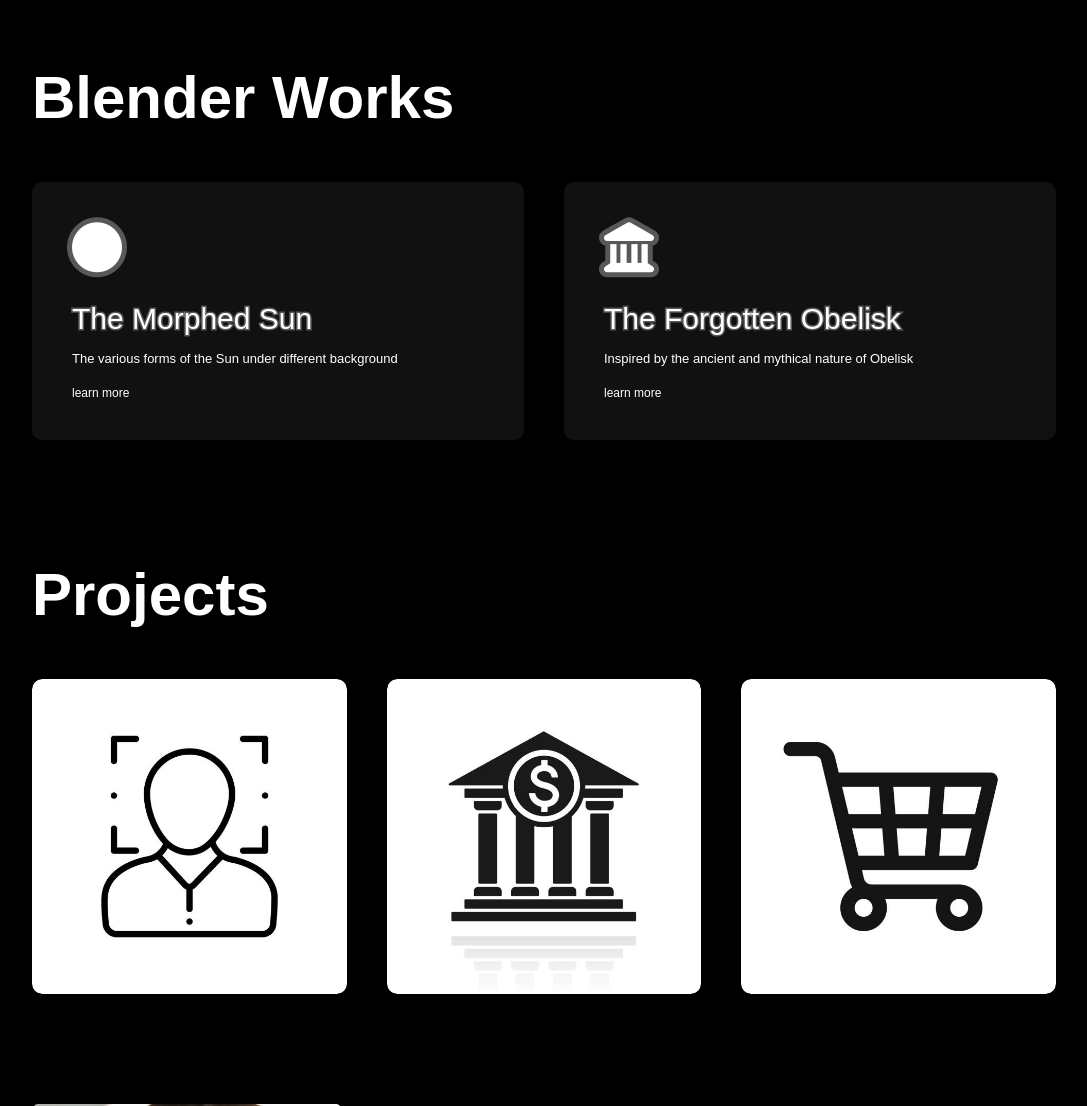
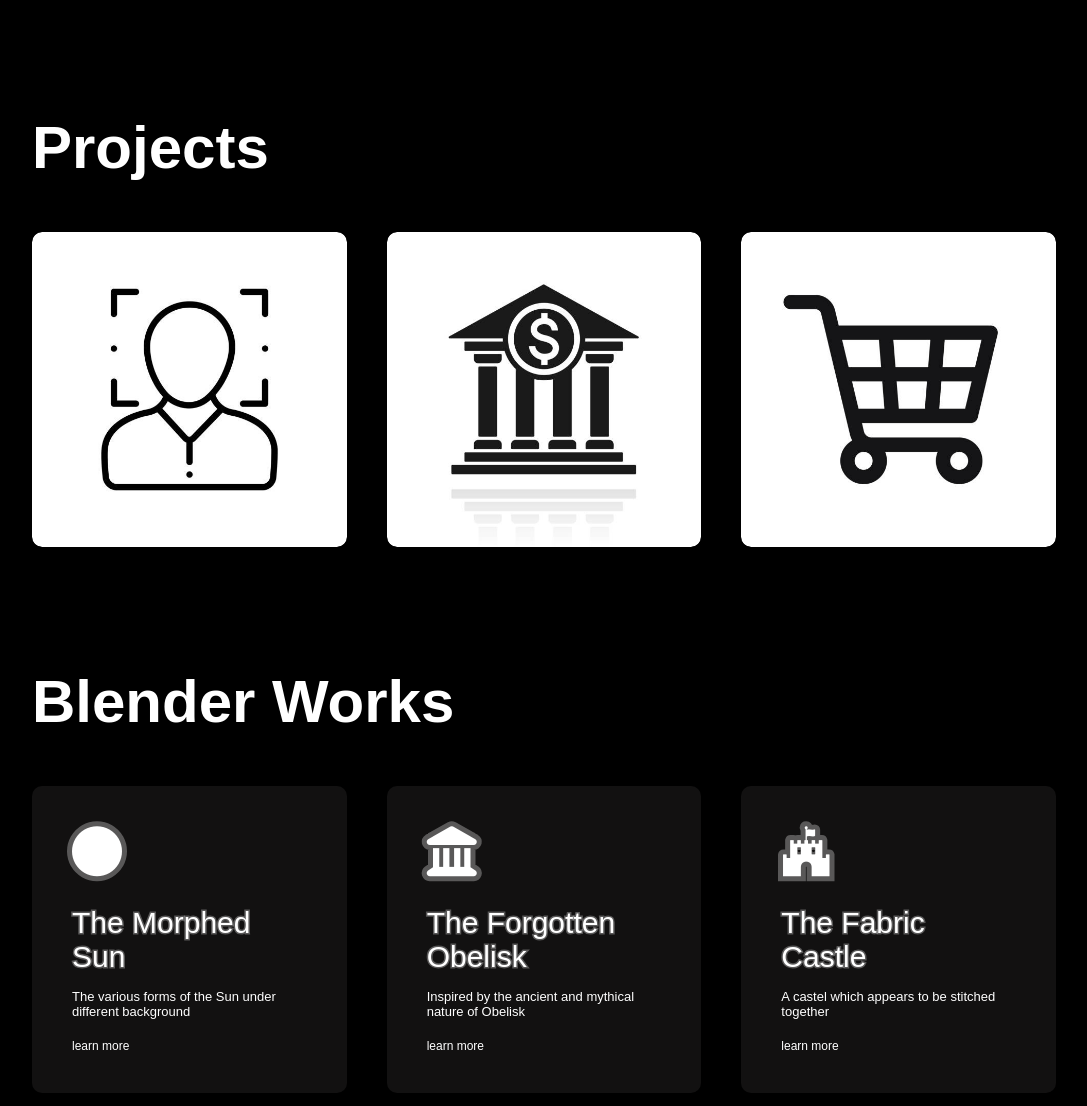
Before and after one commit to allenkuttookaransajan/allenksajan.me, a plain HTML site: page index.html in a window 1280 px wide. Shown: the part 1519-2625 px from the top of the page, without its empty margins (96-1183 px from the left). Drawn offline with Linux system fonts and the light colour scheme.

Commit message:
Update Index.html
Swapped the blender works and project area added a blender work

```diff
--- a/index.html
+++ b/index.html
@@ -50,25 +50,7 @@
       }
   var video = document.getElementById("myVideo");
 </script>
-<div id="other">
-  <div class="container">
-    <h1 class="sub-title">Blender Works</h1>
-    <div class="Blender-list">
-      <div>
-        <i class="fa-solid fa-circle"></i>
-        <h2>The Morphed Sun</h2>
-        <p>The various forms of the Sun under different background</p>
-        <a href="https://opensea.io/collection/themorphedsun" target="_blank" rel="noopener noreferrer">learn more</a>
-      </div>
-      <div>
-        <i class="fa-solid fa-landmark"></i>
-        <h2>The Forgotten Obelisk</h2>
-        <p>Inspired by the ancient and mythical nature of Obelisk</p>
-        <a href="https://opensea.io/collection/forgotten-obelisk" target="_blank" rel="noopener noreferrer">learn more</a>
-      </div>
-    </div>
-  </div>
-</div>
+
 <div id="code">
   <div class="container">
     <h1 class="sub-title">Projects</h1>
@@ -98,6 +80,31 @@
           </div>
         </div>
       </div>
+  </div>
+</div>
+<div id="other">
+  <div class="container">
+    <h1 class="sub-title">Blender Works</h1>
+    <div class="Blender-list">
+      <div>
+        <i class="fa-solid fa-circle"></i>
+        <h2>The Morphed Sun</h2>
+        <p>The various forms of the Sun under different background</p>
+        <a href="https://www.behance.net/gallery/174617137/The-Morphed-Sun" target="_blank" rel="noopener noreferrer">learn more</a>
+      </div>
+      <div>
+        <i class="fa-solid fa-landmark"></i>
+        <h2>The Forgotten Obelisk</h2>
+        <p>Inspired by the ancient and mythical nature of Obelisk</p>
+        <a href="https://www.behance.net/gallery/184203697/Obelisk" target="_blank" rel="noopener noreferrer">learn more</a>
+      </div>
+      <div>
+        <i class="fa-brands fa-fort-awesome"></i>
+        <h2>The Fabric Castle</h2>
+        <p>A castel which appears to be stitched together</p>
+        <a href="https://www.behance.net/gallery/183734191/Fabric-Castle" target="_blank" rel="noopener noreferrer">learn more</a>
+      </div>
+    </div>
   </div>
 </div>
 <!--about-->
@@ -139,6 +146,7 @@
           <a href="https://www.instagram.com/its_alleeen_/?hl=en"target="_blank" rel="noopener noreferrer"><i class="fa-brands fa-instagram"></i></a>
           <a href="https://github.com/allenkuttookaransajan"target="_blank" rel="noopener noreferrer"><i class="fa-brands fa-github"></i></a>
           <a href="https://discordapp.com/users/377493023342198795"target="_blank" rel="noopener noreferrer"><i class="fa-brands fa-discord"></i></a>
+          <a href="https://www.behance.net/allenksajan"target="_blank" rel="noopener noreferrer"><i class="fa-brands fa-behance"></i></a>
         </div>
         <div class="cv">
           <a href="CV-Allen Kuttookaran Sajan.pdf" download class="button-49"><button class="button-49" role="button">Download CV</button></a>
```
